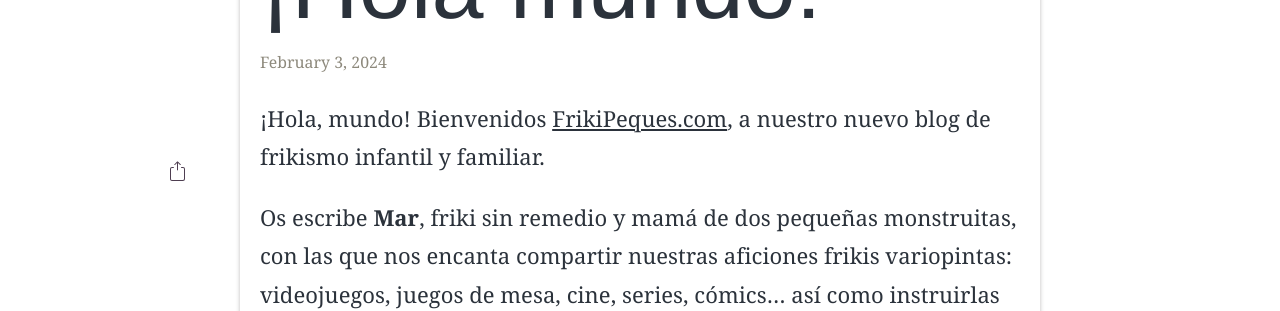
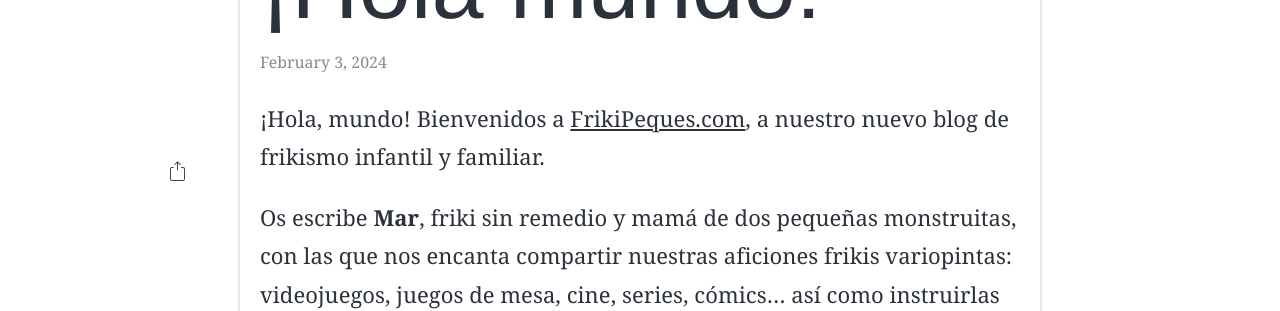
Before and after one commit to frikipeques/frikipeques.github.io, a Jekyll site: the page built from _posts/2021-04-03-hola-mundo.md, in a window 1280 px wide. Shown: the part 652-963 px from the top of the page. Built offline with Jekyll 4.4.1, drawn with Linux system fonts in a browser that asks for light colours; some web fonts are replaced.

```diff
--- a/_posts/2021-04-03-hola-mundo.md
+++ b/_posts/2021-04-03-hola-mundo.md
@@ -11,7 +11,7 @@ author: Mar Bartolomé
 description: "Hola mundo"
 ---
 
-¡Hola, mundo! Bienvenidos [FrikiPeques.com](https://frikipeques.com), a nuestro nuevo blog de frikismo infantil y familiar.
+¡Hola, mundo! Bienvenidos a [FrikiPeques.com](https://frikipeques.com), a nuestro nuevo blog de frikismo infantil y familiar.
 
 Os escribe **Mar**, friki sin remedio y mamá de dos pequeñas monstruitas, con las que nos encanta compartir nuestras aficiones frikis variopintas: videojuegos, juegos de mesa, cine, series, cómics... así como instruirlas en las artes de la ciencia, tecnología y programación, que para algo papá y mamá son informáticos (por si el título de este artículo no os había dado la pista).
 
```
